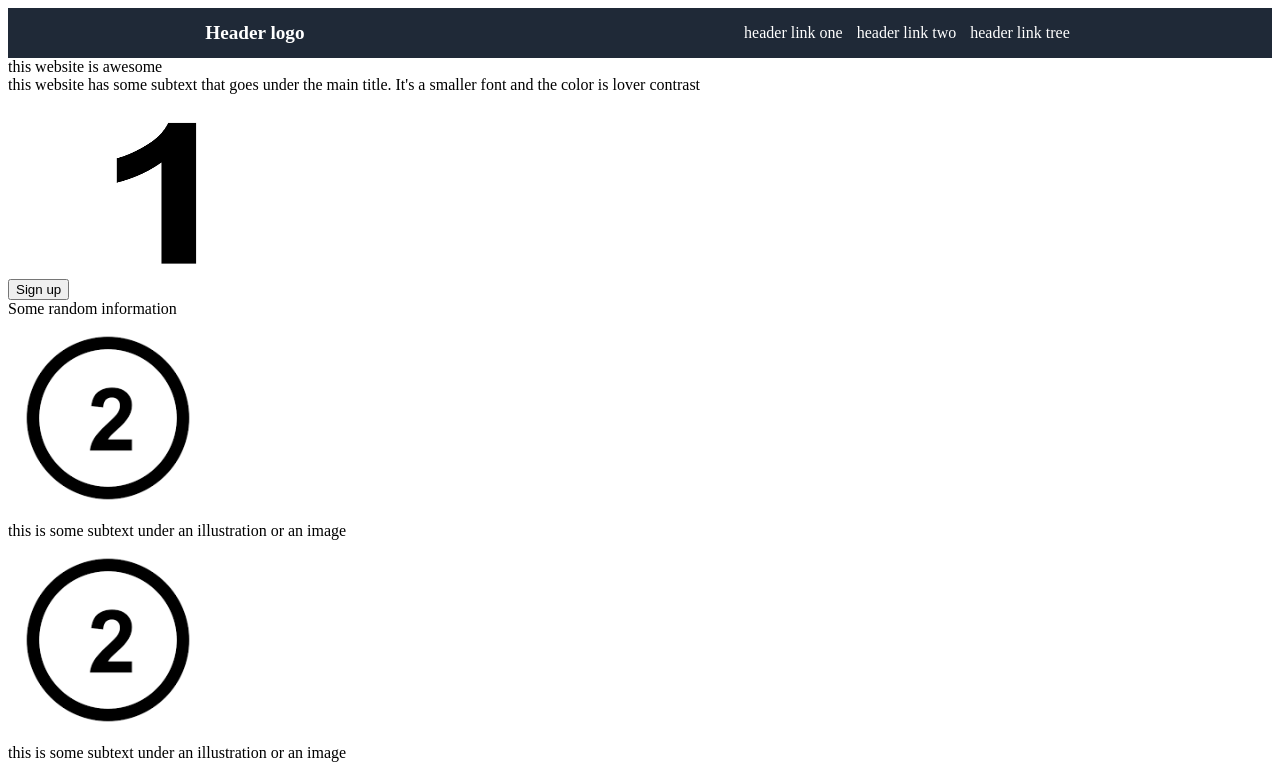
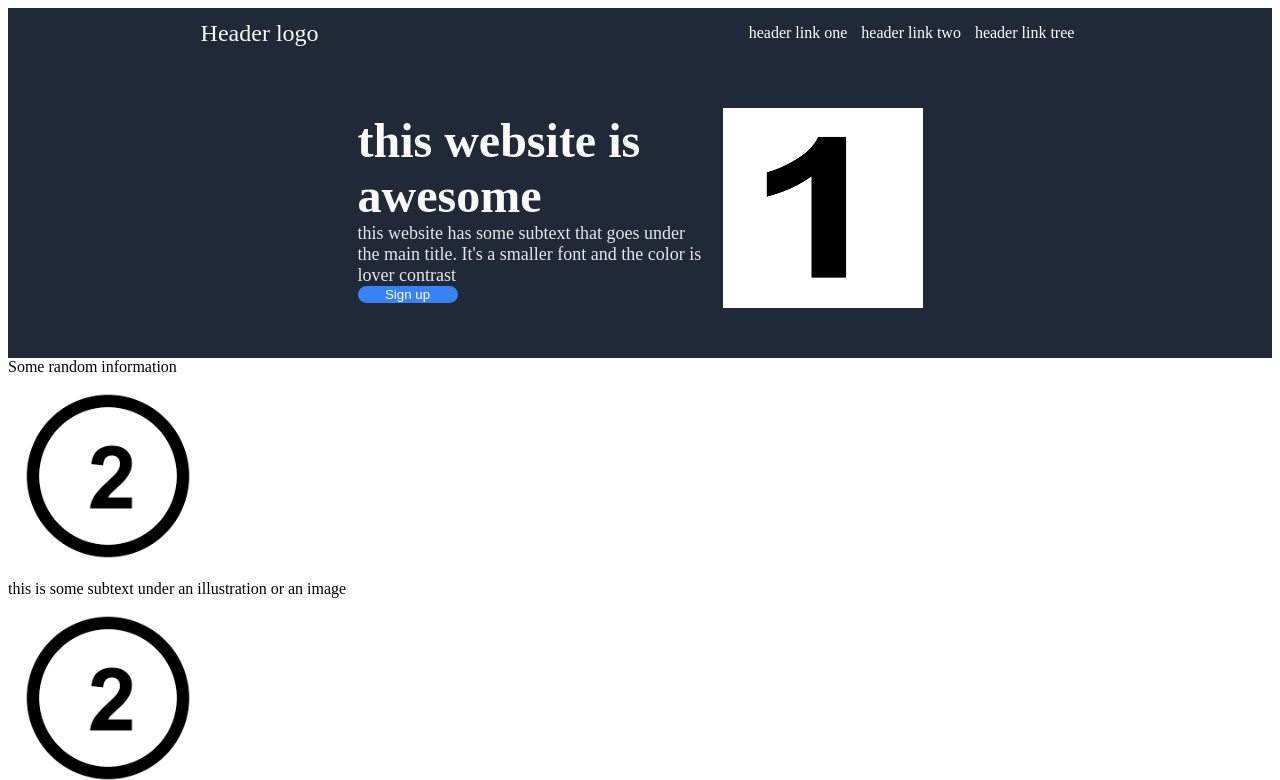
Before and after one commit to Karoliskved/main-page-using-flex, a plain HTML site: page index.html in a window 1280 px wide. Shown: the top 780 px of the page. Drawn offline with Linux system fonts and the light colour scheme.

Commit message:
add styles to intro, change logo color

```diff
--- a/index.html
+++ b/index.html
@@ -20,11 +20,15 @@
     </div>
     <div class="intro">
         <div class="signup">
-            <div>this website is awesome</div>
-            <div>this website has some subtext that goes under the main title. It's a smaller font and the color is lover contrast</div>
+            <div class="heroMain">this website is awesome</div>
+            <div class="heroSec">this website has some subtext that goes under the main title. It's a smaller font and the color is lover contrast</div>
             <button>Sign up</button>
-            <img src="1.jpg">
+
         </div>
+            <div class="image">
+                <img src="1.jpg">
+            </div>
+
     </div>
     <div class="rdinfo">
         <div>Some random information</div>
--- a/style.css
+++ b/style.css
@@ -25,6 +25,41 @@ a{
     align-items: center;
 }
 .logo{
+   font-size: 24px;
+   color: #f9faf8;
+}
+.intro{
+    background-color: #1f2937;
+    display: flex;
+    justify-content: center;
+    align-items: center;
+    height: 300px;
+    gap: 15px;
+}
+.signup{
+    background-color: #1f2937;
+    display: flex;
+    flex-direction: column;
+    color: white;
+    max-width: 350px;
+}
+button{
+    background-color: #3882f6;
+    color: white;
+    max-width: 100px;
+    border-radius: 12px;
+   border-style: none;
+}
+.image{
+    display: flex;
+}
+.heroMain{
+    font-size: 48px;
     font-weight: bold;
-    font-size: larger;
+    color: #f9faf8;
 }
+.heroSec{
+    font-size: 18px;
+    color: #e5e7eb;
+
+}
```
